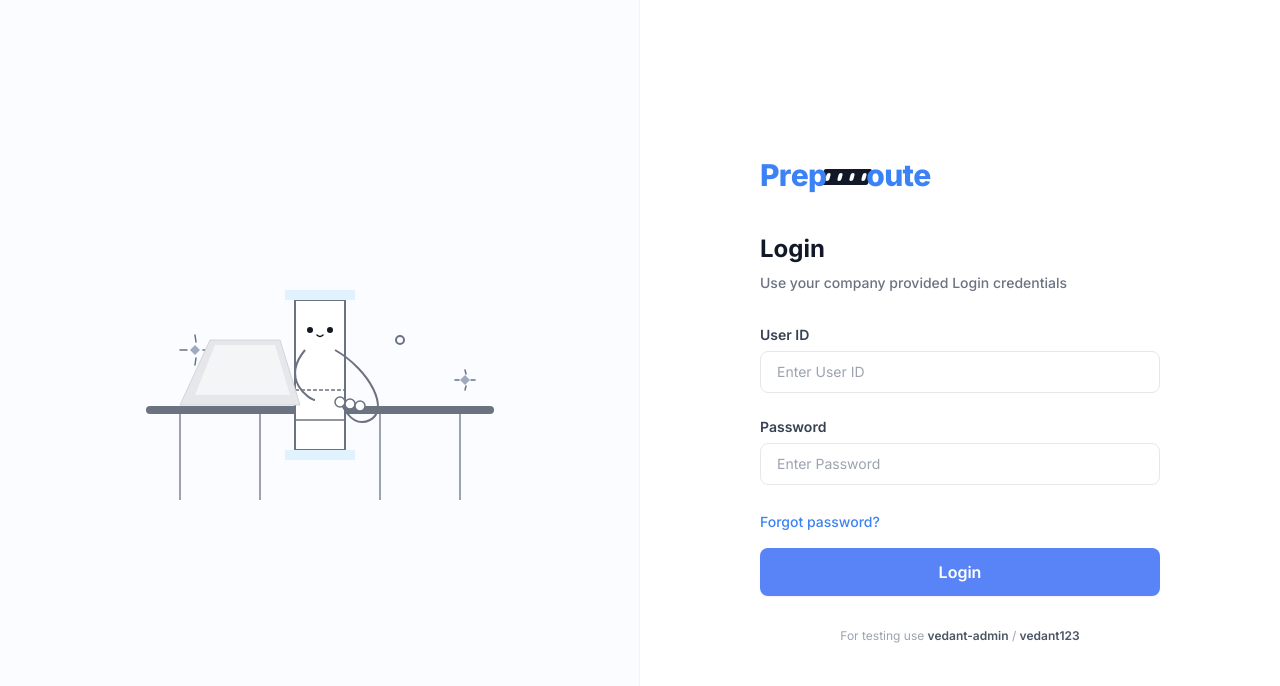
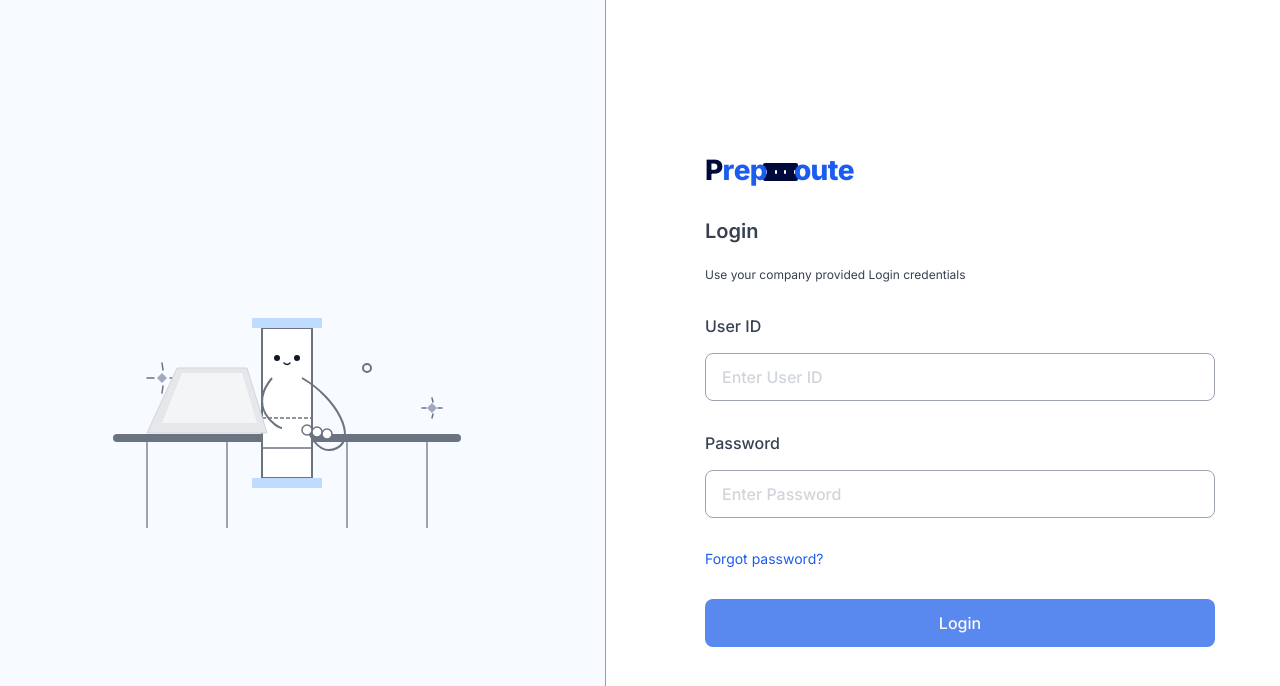
Before and after one commit to rudranshchouksey/Preproute_Rudransh_Assigment, a React (Vite) app: page /login in a window 1280 px wide. Shown: the top 686 px of the page. Built offline with nearby package versions, Linux system fonts and the light colour scheme.

Commit message:
Phase 3 - Login Page

```diff
--- a/src/features/auth/Login.tsx
+++ b/src/features/auth/Login.tsx
@@ -23,19 +23,18 @@
         setError('Login failed: No token received.');
       }
     } catch (err: any) {
-      // In case of error (or if the API isn't up, we can use the hardcoded check for dev purposes if requested, but instructions say "Integrate the POST /auth/login endpoint... Hardcoded test credentials for verification". We should send them to the API)
       setError(err.response?.data?.message || 'Invalid credentials or server error.');
     }
   };
 
   return (
-    <div className="flex min-h-screen w-full bg-white font-sans">
-      {/* Left side graphic (Hidden on small screens) */}
-      <div className="hidden lg:flex lg:w-1/2 bg-[#FAFCFF] items-center justify-center p-12 relative border-r border-gray-100">
-        <div className="relative w-[500px] h-[500px] flex items-center justify-center">
-          {/* Custom SVG Illustration trying to match the mascot */}
-          <svg width="400" height="400" viewBox="0 0 400 400" fill="none" xmlns="http://www.w3.org/2000/svg">
-            {/* Sparkles */}
+    <div className="flex h-screen w-full bg-[#F7FBFF] font-sans overflow-hidden">
+
+      {/* Left side illustration */}
+      <div className="hidden lg:flex w-1/2 h-full items-center justify-center relative">
+        <div className="w-[467px] h-[344px] relative flex items-center justify-center">
+          {/* Custom SVG Illustration for Test Tube Man */}
+          <svg width="467" height="344" viewBox="0 0 467 344" fill="none" xmlns="http://www.w3.org/2000/svg">
             <path d="M70 150 L75 145 L80 150 L75 155 Z" fill="#A0AABF" />
             <path d="M75 135 L76 142 M75 165 L76 158 M60 150 L67 150 M90 150 L83 150" stroke="#6B7280" strokeWidth="1.5" strokeLinecap="round" />
 
@@ -52,11 +51,11 @@
             <line x1="260" y1="214" x2="260" y2="300" stroke="#9CA3AF" strokeWidth="2" />
             <line x1="340" y1="214" x2="340" y2="300" stroke="#9CA3AF" strokeWidth="2" />
 
-            {/* Mascot Body (Vertical Pipe) */}
+            {/* Mascot Body */}
             <rect x="175" y="100" width="50" height="150" fill="white" stroke="#6B7280" strokeWidth="2" />
-            <rect x="165" y="90" width="70" height="10" fill="#E0F2FE" />
-            <rect x="165" y="250" width="70" height="10" fill="#E0F2FE" />
-            {/* Pipe creases */}
+            <rect x="165" y="90" width="70" height="10" fill="#BFDBFE" />
+            <rect x="165" y="250" width="70" height="10" fill="#BFDBFE" />
+
             <path d="M175 190 L225 190" stroke="#6B7280" strokeWidth="1.5" strokeDasharray="4 2" />
             <path d="M175 220 L225 220" stroke="#6B7280" strokeWidth="1.5" />
 
@@ -69,89 +68,108 @@
             <path d="M185 150 C 160 180, 190 200, 195 200" stroke="#6B7280" strokeWidth="2" fill="none" />
             <path d="M215 150 C 250 170, 270 210, 250 220 C 230 230, 220 200, 220 200" stroke="#6B7280" strokeWidth="2" fill="none" />
 
-            {/* Hands typing */}
+            {/* Hands */}
             <circle cx="220" cy="202" r="5" fill="white" stroke="#6B7280" strokeWidth="1.5" />
             <circle cx="230" cy="204" r="5" fill="white" stroke="#6B7280" strokeWidth="1.5" />
             <circle cx="240" cy="206" r="5" fill="white" stroke="#6B7280" strokeWidth="1.5" />
 
             {/* Laptop */}
             <path d="M90 140 L160 140 L180 205 L60 205 Z" fill="#E5E7EB" stroke="#D1D5DB" strokeWidth="1" />
-            {/* Laptop Screen glow */}
             <path d="M95 145 L155 145 L170 195 L75 195 Z" fill="white" opacity="0.6" />
           </svg>
         </div>
       </div>
 
       {/* Right side login form */}
-      <div className="flex w-full lg:w-1/2 items-center justify-center p-8 bg-white">
-        <div className="w-full max-w-[400px]">
+      <div className="w-full lg:w-1/2 h-full flex items-center justify-center p-[20px]">
+        <div className="w-[710px] h-[988px] bg-white border-[0.5px] border-[#60A5FA] rounded-[8px] flex flex-col items-center justify-center px-[100px] py-[250px] box-border">
+
+          <div className="w-[510px] flex flex-col gap-[30px]">
+
+            {/* Header Section */}
+            <div className="flex flex-col gap-[30px]">
               {/* Logo */}
-          <div className="mb-10 flex items-center">
-            {/* Preproute Text Logo matching Figma */}
-            <div className="flex items-center text-[#3B82F6] font-extrabold text-3xl tracking-tight">
-              <span className="relative z-10">P</span>
-              <span className="relative z-10">r</span>
-              <span className="relative z-10">e</span>
-              <span className="relative z-10">p</span>
-              <div className="flex -mx-1 mt-1 z-0 relative overflow-hidden h-4 w-12 bg-[#111827] rounded-sm transform skew-x-[-15deg] flex items-center justify-between px-1">
-                <div className="w-1 h-2 bg-white rounded-full"></div>
-                <div className="w-1 h-2 bg-white rounded-full"></div>
-                <div className="w-1 h-2 bg-white rounded-full"></div>
-                <div className="w-1 h-2 bg-white rounded-full"></div>
+              <div className="w-[134.74px] h-[33.04px] flex items-center">
+                <div className="flex items-center text-[#1B5DEF] font-extrabold text-[28px] tracking-tight">
+                  <span className="relative z-10 text-[#000A3A]">P</span>
+                  <span className="relative z-10 text-[#1B5DEF]">r</span>
+                  <span className="relative z-10 text-[#1B5DEF]">e</span>
+                  <span className="relative z-10 text-[#1B5DEF]">p</span>
+                  <div className="flex -mx-1 mt-1 z-0 relative overflow-hidden h-[18px] w-[35px] bg-[#000A3A] rounded-sm transform skew-x-[0deg] items-center justify-between px-[2px]">
+                    <div className="w-[2px] h-[4px] bg-white rounded-full"></div>
+                    <div className="w-[2px] h-[4px] bg-white rounded-full"></div>
+                    <div className="w-[2px] h-[4px] bg-white rounded-full"></div>
+                    <div className="w-[2px] h-[4px] bg-white rounded-full"></div>
                   </div>
-              <span className="relative z-10">o</span>
-              <span className="relative z-10">u</span>
-              <span className="relative z-10">t</span>
-              <span className="relative z-10">e</span>
+                  <span className="relative z-10 text-[#1B5DEF]">o</span>
+                  <span className="relative z-10 text-[#1B5DEF]">u</span>
+                  <span className="relative z-10 text-[#1B5DEF]">t</span>
+                  <span className="relative z-10 text-[#1B5DEF]">e</span>
                 </div>
               </div>
 
-          <div className="mb-8">
-            <h2 className="text-2xl font-bold text-gray-900 mb-2">Login</h2>
-            <p className="text-sm text-gray-500 font-medium">Use your company provided Login credentials</p>
+              {/* Title & Subtitle */}
+              <div className="flex flex-col gap-[20px]">
+                <h1 className="text-[20px] font-semibold text-[#374151] leading-[150%] h-[30px] m-0">Login</h1>
+                <p className="text-[12px] font-normal text-[#374151] leading-[150%] h-[18px] m-0">
+                  Use your company provided Login credentials
+                </p>
+              </div>
             </div>
 
-          <form onSubmit={handleSubmit(onSubmit)} className="space-y-6">
-            <div>
-              <label className="block text-sm font-semibold text-gray-700 mb-1.5">User ID</label>
+            {/* Form */}
+            <form onSubmit={handleSubmit(onSubmit)} className="flex flex-col gap-[30px]">
+
+              {/* User ID Field */}
+              <div className="flex flex-col gap-[15px]">
+                <label className="text-[16px] font-medium text-[#374151] leading-[150%] h-[24px]">User ID</label>
+                <div className={`w-[510px] h-[48px] bg-white border-[0.5px] rounded-[8px] flex items-center px-[16px] py-0 gap-[8px] box-border ${errors.username ? 'border-red-500' : 'border-[#9CA3AF]'}`}>
                   <input
                     type="text"
                     {...register("username", { required: "User ID is required" })}
-                className={`w-full px-4 py-2.5 rounded-lg border ${errors.username ? 'border-red-500 focus:ring-red-500' : 'border-gray-200 focus:border-[#3B82F6] focus:ring-[#3B82F6]'} outline-none transition-colors text-sm placeholder:text-gray-400`}
+                    className="w-full h-full outline-none bg-transparent text-[16px] font-medium text-[#374151] placeholder:text-[#D1D5DB]"
                     placeholder="Enter User ID"
                   />
-              {errors.username && <p className="text-red-500 text-xs mt-1.5">{(errors.username as any).message}</p>}
+                </div>
+                {errors.username && <span className="text-red-500 text-[12px]">{(errors.username as any).message}</span>}
               </div>
 
-            <div>
-              <label className="block text-sm font-semibold text-gray-700 mb-1.5">Password</label>
+              {/* Password Field */}
+              <div className="flex flex-col gap-[15px]">
+                <label className="text-[16px] font-medium text-[#374151] leading-[150%] h-[24px]">Password</label>
+                <div className={`w-[510px] h-[48px] bg-white border-[0.5px] rounded-[8px] flex items-center px-[16px] py-0 gap-[8px] box-border ${errors.password ? 'border-red-500' : 'border-[#9CA3AF]'}`}>
                   <input
                     type="password"
                     {...register("password", { required: "Password is required" })}
-                className={`w-full px-4 py-2.5 rounded-lg border ${errors.password ? 'border-red-500 focus:ring-red-500' : 'border-gray-200 focus:border-[#3B82F6] focus:ring-[#3B82F6]'} outline-none transition-colors text-sm placeholder:text-gray-400`}
+                    className="w-full h-full outline-none bg-transparent text-[16px] font-medium text-[#374151] placeholder:text-[#D1D5DB]"
                     placeholder="Enter Password"
                   />
-              {errors.password && <p className="text-red-500 text-xs mt-1.5">{(errors.password as any).message}</p>}
+                </div>
+                {errors.password && <span className="text-red-500 text-[12px]">{(errors.password as any).message}</span>}
               </div>
 
               {error && (
-              <div className="p-3 bg-red-50 text-red-700 text-sm rounded-lg border border-red-100">
+                <div className="p-3 bg-red-50 text-red-700 text-sm rounded-[8px] border border-red-100 w-[510px]">
                   {error}
                 </div>
               )}
 
-            <div>
-              <a href="#" className="text-sm text-[#3B82F6] hover:underline font-medium inline-block mb-4">
+              {/* Actions */}
+              <div className="flex flex-col gap-[30px]">
+                <a href="#" className="text-[14px] font-normal text-[#1B5DEF] leading-[150%] h-[21px] hover:underline cursor-pointer">
                   Forgot password?
                 </a>
-              <button type="submit" className="w-full py-3 bg-[#5984F7] hover:bg-blue-600 text-white rounded-lg font-semibold text-base transition-colors shadow-sm">
-                Login
+
+                <button
+                  type="submit"
+                  className="w-[510px] h-[48px] bg-[#5988EF] rounded-[8px] flex items-center justify-center cursor-pointer hover:bg-blue-600 transition-colors"
+                >
+                  <span className="text-[16px] font-medium text-[#FAFAFA] leading-[150%]">Login</span>
                 </button>
               </div>
+
             </form>
 
-          <div className="mt-8 text-center text-xs text-gray-400">
-            For testing use <span className="font-semibold text-gray-600">vedant-admin</span> / <span className="font-semibold text-gray-600">vedant123</span>
           </div>
         </div>
       </div>
```
Lines whose indentation alone changed are shown as unchanged.
